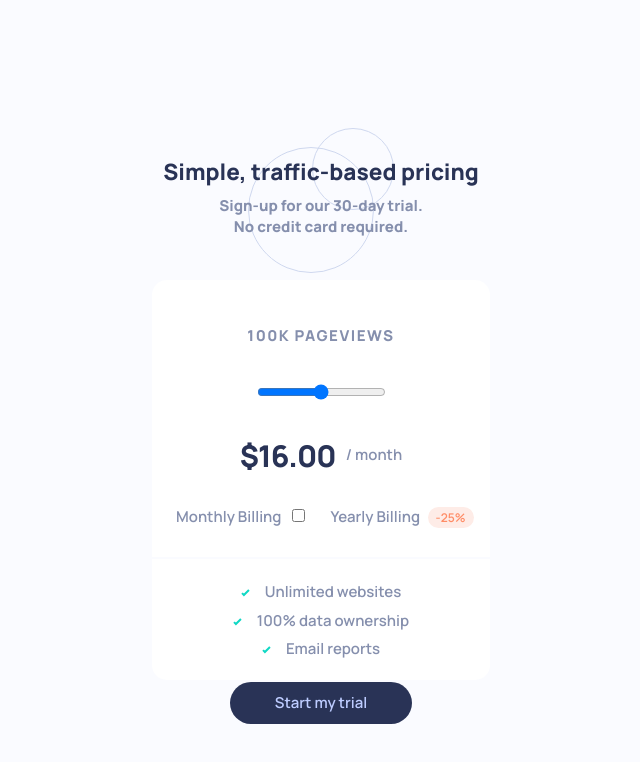
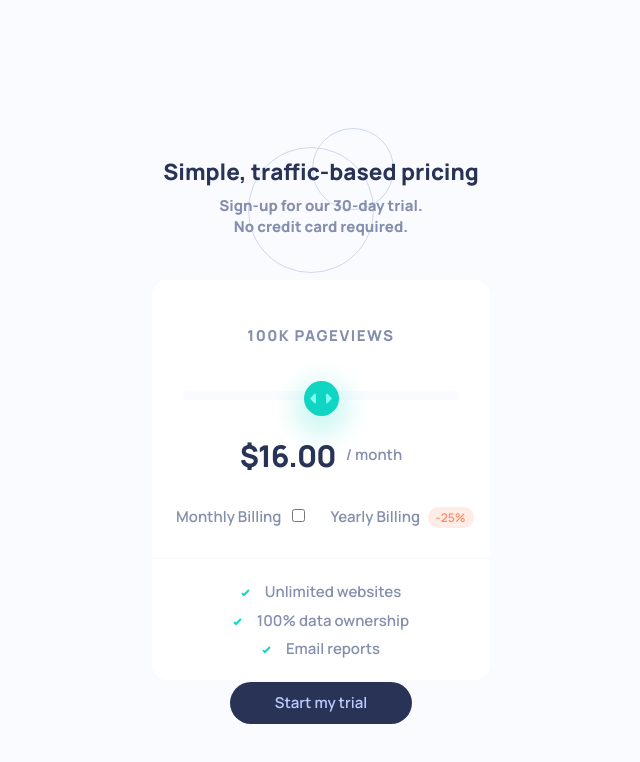
Before and after one commit to shiv-chan/interactive-pricing-component, a plain HTML site: page index.html in a window 1280 px wide. Shown: the whole page, without its empty margins (319-959 px from the left). Drawn offline with Linux system fonts and the light colour scheme.

Commit message:
Style the pricing slider

```diff
--- a/index.html
+++ b/index.html
@@ -24,7 +24,7 @@
 						<p class="pageviews">
 							<span id="pageviews-num">100K</span> Pageviews
 						</p>
-						<input type="range" name="price" id="price" />
+						<input type="range" name="price" id="price" value="50" />
 						<p class="monthly-price">
 							<span id="price-num">$16.00</span> / month
 						</p>
--- a/scss/_component.scss
+++ b/scss/_component.scss
@@ -33,6 +33,74 @@ article {
 		font-weight: 800;
 		padding-top: 1rem;
 		padding-bottom: 2.5rem;
+	}
+
+	// for the pricing slider
+	input[type='range'] {
+		width: 90%;
+		-webkit-appearance: none;
+		border-radius: 15px;
+		// background-color: $soft-cyan;
+
+		&:focus {
+			outline: none;
+		}
+
+		&::-webkit-slider-runnable-track {
+			width: 100%;
+			height: 8.4px;
+			-webkit-appearance: none;
+			cursor: pointer;
+			background: $pale-blue;
+			border-radius: 15px;
+			border: none;
+		}
+
+		&::-webkit-slider-thumb {
+			width: 35px;
+			height: 35px;
+			cursor: pointer;
+			background: $strong-cyan;
+			background-image: url(../images/icon-slider.svg);
+			background-repeat: no-repeat;
+			background-position: center;
+			border-radius: 50px;
+			-webkit-appearance: none;
+			margin-top: -10px;
+			box-shadow: 0 10px 25px 10px rgba(16, 213, 194, 0.2);
+			border: none;
+		}
+
+		&::-moz-range-track {
+			width: 100%;
+			height: 8.4px;
+			-webkit-appearance: none;
+			cursor: pointer;
+			background: $pale-blue;
+			border-radius: 15px;
+			border: none;
+		}
+
+		&::-moz-range-thumb {
+			width: 35px;
+			height: 35px;
+			cursor: pointer;
+			background: $strong-cyan;
+			background-image: url(../images/icon-slider.svg);
+			background-repeat: no-repeat;
+			background-position: center;
+			border-radius: 50px;
+			-webkit-appearance: none;
+			margin-top: -10px;
+			box-shadow: 0 10px 25px 10px rgba(16, 213, 194, 0.2);
+			border: none;
+		}
+
+		&::-moz-range-progress {
+			height: 8.4px;
+			border-radius: 15px;
+			background-color: $soft-cyan;
+		}
 	}
 
 	.monthly-price {
```
Also changed, not shown: scss/main.css.
